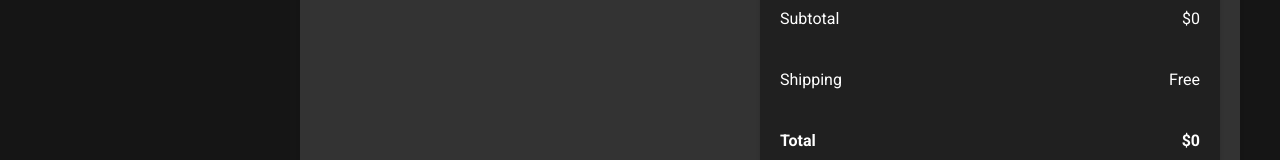
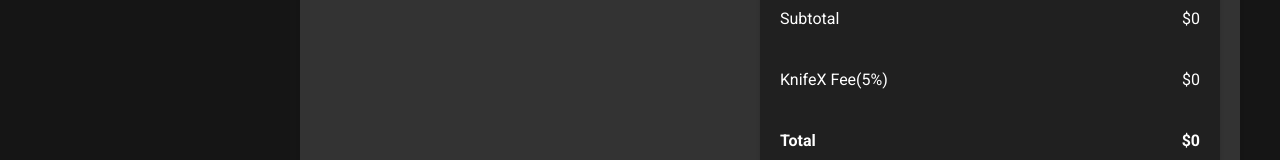
Before and after one commit to christs1/knifexdb, a React (Create React App) app in the folder 362website-main/frontend/: page /cart in a window 1280 px wide. Shown: the part 292-452 px from the top of the page. Built offline with nearby package versions, Linux system fonts and the light colour scheme.

Commit message:
Initial Commit

```diff
--- a/362website-main/frontend/src/Components/CartItems/CartItems.jsx
+++ b/362website-main/frontend/src/Components/CartItems/CartItems.jsx
@@ -1,12 +1,26 @@
-import React, { useContext } from 'react';
-import { Link } from 'react-router-dom';
-import './CartItems.css';
-import { ShopContext } from '../../Context/ShopContext';
-import removeicon from '../Assets/removeicon.png';
+import React, { useContext } from 'react'
+import { useNavigate} from 'react-router-dom'
+import './CartItems.css'
+import { ShopContext } from '../../Context/ShopContext'
+import removeicon from '../Assets/removeicon.png'
+import {useUser} from '../../Context/UserContext'
 
 export const CartItems = () => {
-  const { getTotalCartAmount, all_knifes, cartItems, removeFromCart, addToCart } = useContext(ShopContext);
-  const totalAmount = getTotalCartAmount();
+  const { getTotalCartAmount, all_knifes, cartItems, removeFromCart, addToCart } = useContext(ShopContext)
+  const {user} = useUser()
+  const navigate = useNavigate()
+  const totalAmount = getTotalCartAmount()
+  const fee = totalAmount * 0.05
+
+  const handleCheckout = () => {
+    if (user){
+      navigate('/checkout')
+    }
+    else {
+      alert("Please log in to proceed")
+      navigate('/login')
+    }
+  }
 
   return (
     <div className="cart-container">
@@ -46,15 +60,15 @@ export const CartItems = () => {
             <p>${totalAmount}</p>
           </div>
           <div className="summary-item">
-            <p>Shipping</p>
-            <p>Free</p>
+            <p>KnifeX Fee(5%)</p>
+            <p>${fee}</p>
           </div>
           <div className="summary-item total">
             <p>Total</p>
-            <p>${totalAmount}</p>
+            <p>${totalAmount+fee}</p>
           </div>
           {totalAmount > 0 ? (
-          <Link to="/checkout"> <button className="checkout-btn">Proceed to Checkout</button> </Link>)
+           <button onClick={handleCheckout}className="checkout-btn">Proceed to Checkout</button>)
           :
           (<button className="checkout-btn" disabled>Proceed to Checkout</button>)}
         </div>
--- a/362website-main/frontend/src/Context/ShopContext.jsx
+++ b/362website-main/frontend/src/Context/ShopContext.jsx
@@ -32,9 +32,10 @@ const ShopContextProvider =(props)=>{
         })
     }
     const getTotalCartAmount = () =>{
-         return all_knifes.reduce((total, knife) => {
+         const totalAmount = all_knifes.reduce((total, knife) => {
           return total + (cartItems[knife.id] || 0) * knife.knife_price;
         }, 0)
+        return totalAmount
     }
 
     const getTotalCartItems = () =>{
--- a/362website-main/frontend/src/Context/UserContext.jsx
+++ b/362website-main/frontend/src/Context/UserContext.jsx
@@ -1,8 +1,5 @@
 import React, { createContext, useState, useContext } from 'react'
 import {useNavigate } from 'react-router-dom'
-
-
-
 
 export const UserContext = createContext()
 
@@ -29,3 +26,4 @@ export const UserProvider = ({ children }) => {
     </UserContext.Provider>
   )
 }
+export default UserProvider;
```
